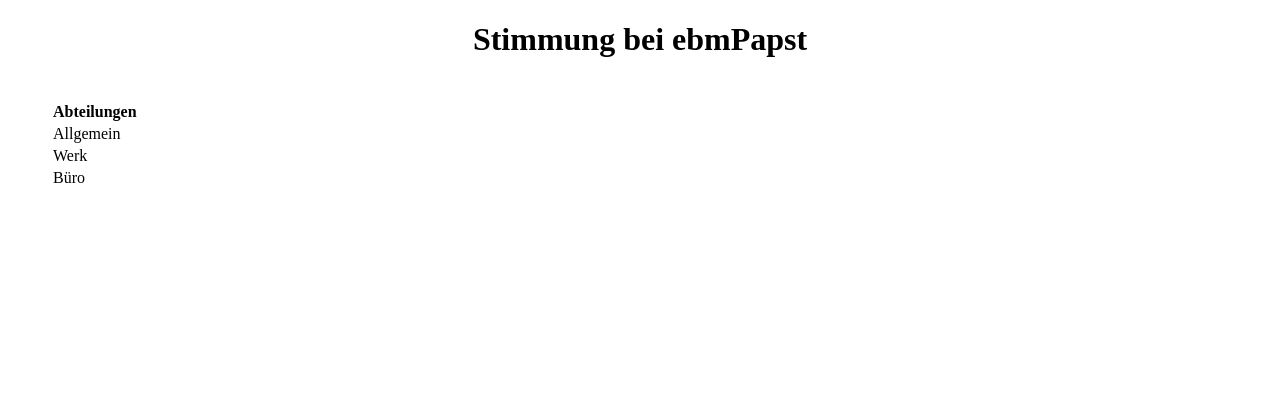
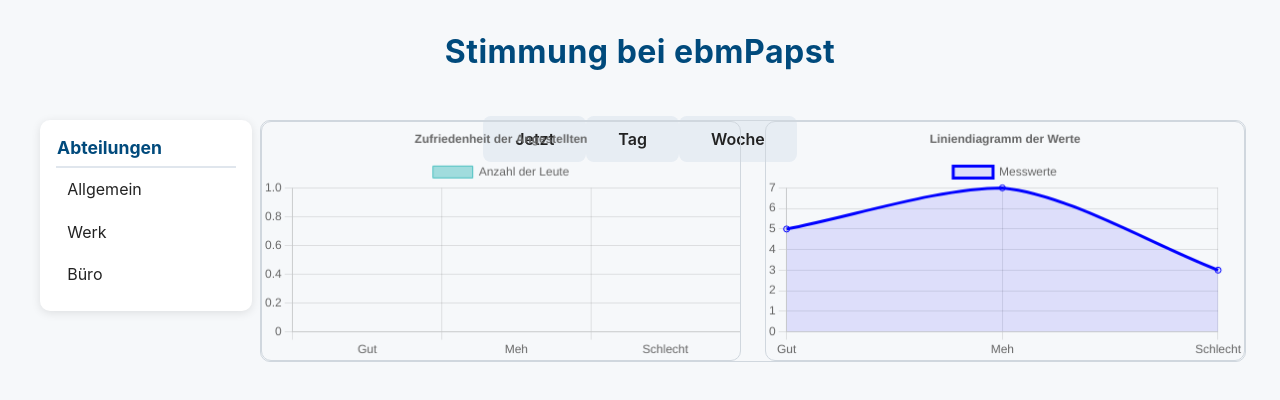
Before and after one commit to BoLibOde/SIA, a plain HTML site: page Kirill_Website/public.html in a window 1280 px wide. Drawn offline with nearby package versions, Linux system fonts and the light colour scheme; no server answers.

Commit message:
Raspberry server 2.4

```diff
--- a/Kirill_Website/common/css/public.css
+++ b/Kirill_Website/common/css/public.css
@@ -1,20 +1,114 @@
-h1 {
-    text-align: center;
+/* Grundlayout */
+body {
+  font-family: "Inter", "Helvetica Neue", Arial, sans-serif;
+  background-color: #f6f8fa;
+  color: #222;
+  margin: 0;
+  padding: 0;
 }
 
-.links {
-    position: absolute;
-    top: 100px;
-    left: 50px;
+/* Hauptüberschrift */
+h1 {
+  text-align: center;
+  margin-top: 2rem;
+  color: #004a7c;
+  font-size: 2rem;
+  letter-spacing: 0.5px;
 }
 
-.kleinDiagramm {
-    width: 500px !important;
-    height: 100px !important;
+/* Zentrierte Tabellen (z. B. Zeiträume) */
+.centrieren {
+  margin: 1.5rem auto;
+  border-collapse: collapse;
 }
 
+.centrieren td {
+  padding: 0.8rem 2rem;
+  background: #e7edf3;
+  border-radius: 8px;
+  font-weight: 600;
+  transition: all 0.2s ease;
+}
+
+.centrieren td:hover {
+  background: #cfe2f3;
+  transform: scale(1.05);
+  cursor: pointer;
+}
+
+/* Layoutstruktur */
+.page {
+  display: flex;
+  flex-direction: column;
+  align-items: center;
+}
+
+/* Sidebar links */
+.links {
+  position: absolute;
+  top: 120px;
+  left: 40px;
+  background: white;
+  border-radius: 10px;
+  box-shadow: 0 2px 10px rgba(0,0,0,0.1);
+  padding: 1rem;
+  width: 180px;
+}
+
+.links table {
+  width: 100%;
+  border-collapse: collapse;
+}
+
+.links th {
+  font-size: 1.1rem;
+  color: #004a7c;
+  text-align: left;
+  border-bottom: 2px solid #e0e6ed;
+  padding-bottom: 0.5rem;
+}
+
+.links td {
+  padding: 0.7rem;
+  border-radius: 8px;
+  transition: all 0.2s ease;
+}
+
+.links td:hover {
+  background: #f0f7ff;
+  transform: translateX(5px);
+  cursor: pointer;
+}
+
+/* Diagrammbereich */
 .diagramme {
-    position: absolute;
-    top: 100px;
-    left: 300px;
+  position: absolute;
+  top: 120px;
+  left: 260px;
+  display: flex;
+  flex-wrap: wrap;
+  gap: 1.5rem;
 }
+
+.chart-container {
+  background: white;
+  border-radius: 12px;
+  box-shadow: 0 2px 12px rgba(0,0,0,0.08);
+  padding: 1rem;
+}
+
+/* Diagramm-Boxen */
+.säule, .linie {
+  width: 480px;
+  height: 380px;
+}
+
+.box {
+  border: 1px solid #d0d7de;
+  border-radius: 10px;
+  transition: box-shadow 0.2s;
+}
+
+.box:hover {
+  box-shadow: 0 4px 14px rgba(0,0,0,0.1);
+}
--- a/Kirill_Website/common/js/public.js
+++ b/Kirill_Website/common/js/public.js
@@ -1,34 +1,96 @@
-// 1. Daten definieren
-const data = {
-  labels: ['Januar', 'Februar', 'März', 'April', 'Mai'], // Beschriftung der X-Achse
+// ---------------- Daten definieren ----------------
+const barDatasets = [
+  { data: [] },   // Allgemein
+  { data: [30, 4, 2] },     // Werk
+  { data: [5, 50, 100] }    // Büro
+];
+
+const lineDatasets = [
+  { data: [5, 7, 3] },      // Allgemein
+  { data: [2, 9, 6] },      // Werk
+  { data: [5, 50, 100] }    // Büro
+];
+
+// ---------------- Säulendiagramm ----------------
+const barData = {
+  labels: ['Gut', 'Meh', 'Schlecht'],
   datasets: [{
-    label: 'Umsatz in €',                // Name des Datensatzes für die Legende
-    data: [1200, 1500, 1000, 1700, 1400], // Werte für jede Säule
-    backgroundColor: 'rgba(75, 192, 192, 0.5)', // Füllfarbe der Balken (halbtransparent)
-    borderColor: 'rgba(75, 192, 192, 1)',       // Randfarbe der Balken
-    borderWidth: 1                               // Dicke des Balkenrands
+    label: 'Anzahl der Leute',
+    data: barDatasets[0].data,
+    backgroundColor: 'rgba(75, 192, 192, 0.5)',
+    borderColor: 'rgba(75, 192, 192, 1)',
+    borderWidth: 1
   }]
 };
 
-// 2. Konfiguration des Diagramms
-const config = {
-  type: 'bar',  // Diagrammtyp: 'bar' = Säulendiagramm
-  data: data,   // Verknüpft die Daten
+const barConfig = {
+  type: 'bar',
+  data: barData,
   options: {
-    responsive: false,           // Diagramm reagiert NICHT auf Bildschirmgröße
-    maintainAspectRatio: false, // Diagramm passt sich automatisch an Bildschirmgröße an
+    responsive: false,
+    maintainAspectRatio: false,
     plugins: {
-      legend: { display: true }, // Zeigt die Legende an
-      title: { display: true, text: 'Monatlicher Umsatz' } // Titel des Diagramms
+      legend: { display: true },
+      title: { display: true, text: 'Zufriedenheit der Angestellten' }
     },
     scales: {
-      y: { beginAtZero: true } // Y-Achse startet bei 0, damit Säulen richtig dargestellt werden
+      y: { beginAtZero: true }
     }
   }
 };
 
-// 3. Diagramm erzeugen
-new Chart(
-  document.getElementById('myChart'), // Ziel-Canvas auswählen
-  config                              // Konfiguration anwenden
-);
+const barChart = new Chart(document.getElementById('myChart'), barConfig);
+
+fetch('common/json/summary.json')
+  .then(response => response.json())
+  .then(jsonData => {
+    // Werte aus JSON in das erste Dataset eintragen
+    barDatasets[0].data = [jsonData.good, jsonData.meh, jsonData.bad];
+
+    // Säulendiagramm aktualisieren
+    barChart.data.datasets[0].data = barDatasets[0].data;
+    barChart.update();
+  })
+  .catch(error => console.error('Fehler beim Laden der JSON:', error));
+
+// ---------------- Liniendiagramm ----------------
+const lineData = {
+  labels: ['Gut', 'Meh', 'Schlecht'],
+  datasets: [{
+    label: 'Messwerte',
+    data: lineDatasets[0].data,
+    borderColor: 'blue',
+    backgroundColor: 'rgba(0,0,255,0.1)',
+    fill: true,
+    tension: 0.3
+  }]
+};
+
+const lineConfig = {
+  type: 'line',
+  data: lineData,
+  options: {
+    responsive: false,
+    maintainAspectRatio: false,
+    plugins: {
+      legend: { display: true },
+      title: { display: true, text: 'Liniendiagramm der Werte' }
+    },
+    scales: {
+      y: { beginAtZero: true }
+    }
+  }
+};
+
+const lineChart = new Chart(document.getElementById('lineChart'), lineConfig);
+
+// ---------------- Update-Funktion ----------------
+function updateCharts(index) {
+  // Säulendiagramm aktualisieren
+  barChart.data.datasets[0].data = barDatasets[index].data;
+  barChart.update();
+
+  // Liniendiagramm aktualisieren
+  lineChart.data.datasets[0].data = lineDatasets[index].data;
+  lineChart.update();
+}
--- a/Kirill_Website/public.html
+++ b/Kirill_Website/public.html
@@ -3,27 +3,38 @@
 <head>
   <meta charset="utf-8" />
   <title>Stimmungsbarometer</title>
+  <script src="https://cdn.jsdelivr.net/npm/chart.js"></script>
   <link rel="stylesheet" href="common/css/public.css">
-  <script src="common/js/public.js"></script>
-
-
 </head>
 <body>
   <main class="page">
     <header class="page-header">
       <h1>Stimmung bei ebmPapst</h1>
     </header>
+      <table class="centrieren" style="cursor:pointer;">
+          <tr>
+            <td>Jetzt</td>
+            <td>Tag</td>
+            <td>Woche</td>
+          </tr>
+
+      </table>
 
 	<div class="links">
-		<table>
+		<table style="cursor:pointer;">
 			<tr>	<th>Abteilungen</th>	</tr>
-			<tr>	<td>Allgemein</td>	</tr>
-			<tr>	<td>Werk</td>	</tr>
-			<tr>	<td>Büro</td>	</tr>
+			<tr onclick="updateCharts(0)">	<td>Allgemein</td>	</tr>
+			<tr onclick="updateCharts(1)">	<td>Werk</td>	</tr>
+			<tr onclick="updateCharts(2)">	<td>Büro</td>	</tr>
 		</table>
 	</div>
-	<div class="diagramme">
-		<canvas id="myChart" class="kleinDiagramm"></canvas>
+	<div class="diagramme box">
+        <div>
+            <canvas id="myChart" class="säule box"></canvas>
+        </div>
+        <div>
+            <canvas id="lineChart" class="linie box"></canvas>
+        </div>
 	</div>
   </main>
   <script src="common/js/public.js"></script>
```
